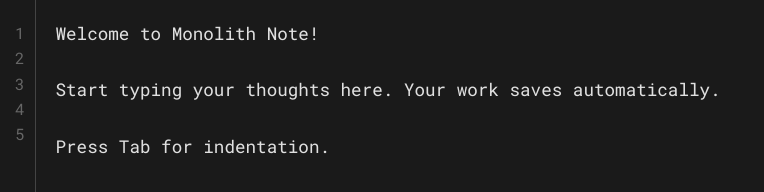
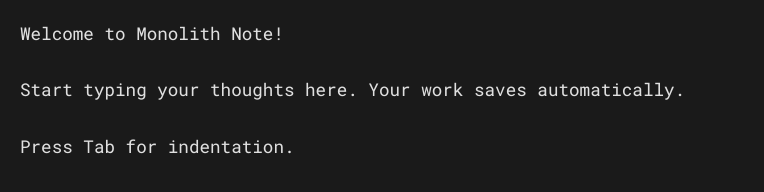
Before and after one commit to A01000010D/notes, a plain HTML site: page index.html in a window 1280 px wide. Shown: the top 192 px of the page, without its empty margins (0-764 px from the left). Drawn offline with Linux system fonts and the light colour scheme.

Commit message:
Update index.html

```diff
--- a/index.html
+++ b/index.html
@@ -10,8 +10,8 @@
         :root {
             --bg-color: #1a1a1a; /* Darker background */
             --text-color: #e0e0e0; /* Lighter text for contrast */
-            --line-number-color: #666; /* Slightly darker gray for line numbers */
-            --border-color: #444; /* For subtle separators */
+            --line-number-color: #666; /* This variable isn't used directly for line numbers anymore, but kept for consistency if you add other subtle elements */
+            --border-color: #444; /* For subtle separators if needed */
             --caret-color: #00ff00; /* Green blinking cursor for "terminal" feel */
         }
 
@@ -31,7 +31,7 @@
             display: flex;
             width: 100%;
             height: 100%;
-            /* No left border on container, instead use right border on line numbers */
+            /* No left border on container, as line numbers are removed */
         }
 
         /* Custom Scrollbar Styles for Webkit browsers */
@@ -43,34 +43,16 @@
             background: var(--bg-color);
         }
         ::-webkit-scrollbar-thumb {
-            background: var(--line-number-color);
+            background: var(--line-number-color); /* Using a darker shade for the thumb */
             border-radius: 4px;
         }
         ::-webkit-scrollbar-thumb:hover {
             background: #777;
         }
 
-        /* Line numbers area */
-        #lineNumbers {
-            flex-shrink: 0; /* Prevent shrinking */
-            padding: 20px 10px 20px 15px; /* Adjusted padding */
-            background-color: var(--bg-color);
-            color: var(--line-number-color);
-            text-align: right;
-            user-select: none; /* Prevent text selection */
-            overflow: hidden; /* Hide scrollbar for line numbers */
-            border-right: 1px solid var(--border-color); /* Subtle separator */
-            font-size: 0.9em; /* Slightly smaller font for numbers */
-            line-height: inherit; /* Inherit line height for consistent spacing */
-        }
-
-        #lineNumbers div {
-            height: 1.6em; /* Match line-height of notePad for perfect sync */
-        }
-
         /* Main typing area */
         #notePad {
-            flex-grow: 1; /* Take up remaining space */
+            flex-grow: 1; /* Take up all available space */
             padding: 20px;
             background-color: var(--bg-color);
             color: var(--text-color);
@@ -97,34 +79,12 @@
 </head>
 <body>
     <div class="container">
-        <div id="lineNumbers"></div>
         <textarea id="notePad" placeholder="Start typing your note here..."></textarea>
     </div>
 
     <script>
         const notePad = document.getElementById('notePad');
-        const lineNumbers = document.getElementById('lineNumbers');
-
-        // Function to update line numbers based on content
-        function updateLineNumbers() {
-            // Get the current text and split by newlines
-            const text = notePad.value;
-            const lines = text.split('\n');
-            // Determine the number of lines, ensuring at least one line is always shown
-            const numberOfLines = Math.max(lines.length, 1);
-
-            // Generate HTML for line numbers
-            const numbersHtml = Array.from({ length: numberOfLines }, (_, i) => `<div>${i + 1}</div>`).join('');
-            lineNumbers.innerHTML = numbersHtml;
-
-            // Immediately sync scroll positions after updating numbers
-            syncScroll();
-        }
-
-        // Function to synchronize the scroll position of line numbers with the notepad
-        function syncScroll() {
-            lineNumbers.scrollTop = notePad.scrollTop;
-        }
+        // lineNumbers constant and related functions (updateLineNumbers, syncScroll) are removed
 
         // Event listener for the Tab key
         notePad.addEventListener('keydown', (e) => {
@@ -139,8 +99,6 @@
 
                 // Move the cursor to after the inserted tab
                 notePad.selectionStart = notePad.selectionEnd = start + 1;
-
-                updateLineNumbers(); // Update line numbers after inserting tab
             }
         });
 
@@ -154,20 +112,17 @@
                 // If no saved note, pre-fill with a helpful message
                 notePad.value = "Welcome to Monolith Note!\n\nStart typing your thoughts here. Your work saves automatically.\n\nPress Tab for indentation.";
             }
-            updateLineNumbers(); // Initial update of line numbers
+            // No initial updateLineNumbers call needed anymore
         });
 
         // Event listener for any input in the notepad (typing, pasting, etc.)
         notePad.addEventListener('input', () => {
-            updateLineNumbers(); // Update line numbers
+            // No updateLineNumbers call needed here
             localStorage.setItem('monolithNote', notePad.value); // Save content to localStorage
         });
 
-        // Event listener for scrolling in the notepad
-        notePad.addEventListener('scroll', syncScroll);
-
-        // Event listener for window resizing (to adjust line numbers if layout changes)
-        window.addEventListener('resize', updateLineNumbers);
+        // Scroll synchronization is no longer needed as there's no separate line number element
+        // window.addEventListener('resize', updateLineNumbers); // This is also removed
     </script>
 </body>
 </html>
```
